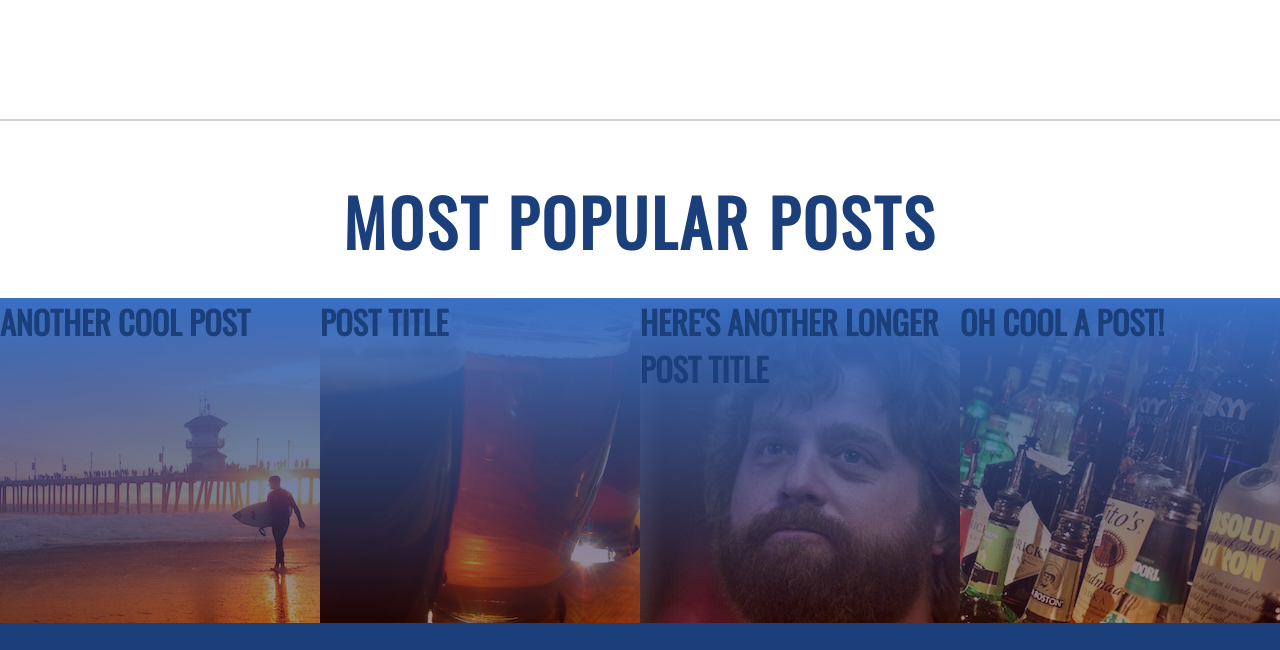
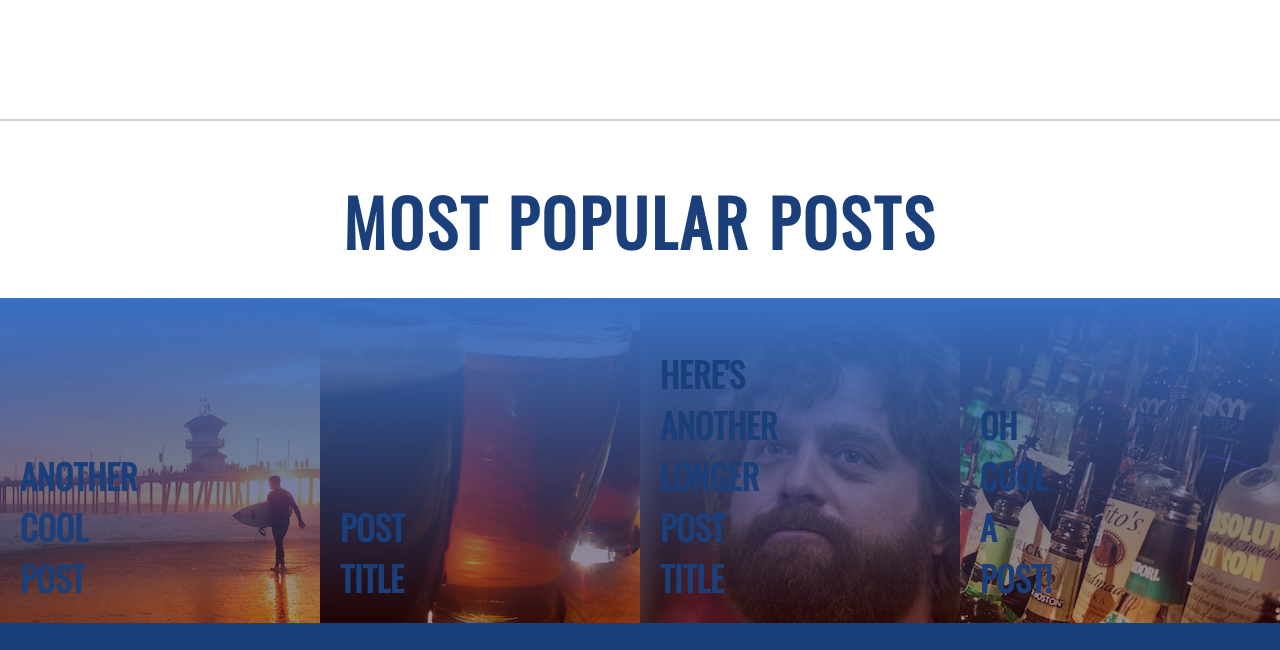
Before and after one commit to raveve/ironyardjan7, a plain HTML site: page index.html in a window 1280 px wide. Shown: the part 1702-2352 px from the top of the page. Drawn offline with nearby package versions, Linux system fonts and the light colour scheme.

Commit message:
Commit of changes to popular posts, not complete yet.

```diff
--- a/css/main.css
+++ b/css/main.css
@@ -218,14 +218,6 @@ aside a, li {
 SECTION
 ********************************/
 
-.popular_posts {
-  font-size: 0;
-}
-
-.surfer {
-  font-size: 16px;
-}
-
 section {
   border-top: 2px solid #CFCFD1;
   margin-top: 100px;
@@ -238,18 +230,24 @@ section h2 {
   margin-bottom: 30px;
 }
 
-.popular_posts a {
+.popular_posts a, .popular_posts div {
   font-family: 'Oswald', sans-serif;
-  font-size: 32px;
+  font-size: 34px;
   color: #1A3F7A;
   text-decoration: none;
   font-weight: bold;
-  display:inline;
-  height:325px;
-  width:25%;
-  float:left;
-  display:inline;
-  position:relative;
+  display: inline;
+  height: 325px;
+  width: 25%;
+  float: left;
+  position: relative;
+}
+
+.popular_posts p {
+  position: absolute;
+  bottom: 20px;
+  left: 20px;
+  margin: 0;
 }
 
 .surfer {
@@ -262,7 +260,7 @@ section h2 {
 }
 
 .surfer:hover {
-
+  background-image: url("../images/surfer.jpg")
 }
 
 .flight {
@@ -275,7 +273,7 @@ section h2 {
 }
 
 .flight:hover {
-
+  background-image: url("../images/flight.jpg")
 }
 
 .zach {
@@ -288,7 +286,7 @@ section h2 {
 }
 
 .zach:hover {
-
+  background-image: url("../images/zach.jpg")
 }
 
 .liquor {
@@ -301,7 +299,7 @@ section h2 {
 }
 
 .liquor:hover {
-
+  background-image: url("../images/liquor.jpg")
 }
 
 /*******************************
--- a/index.html
+++ b/index.html
@@ -91,26 +91,6 @@
     </div>
 
   </aside>
-<!--
-<section class="popular-posts">
-  <h2>Most popular posts</h2>
-<div class="popular-posts-wrapper">
-  <li class="image-link honnold">
-    <a href="#"><h3>another cool post</h3></a>
-  </li>
-  <li class="image-link rope">
-    <a href="#"><h3>post title</h3></a>
-  </li>
-  <li class="image-link ravelle">
-    <a href="#"><h3>here's another longer post title</h3></a>
-  </li>
-  <li class="image-link beeners">
-    <a href="#"><h3>oh cool, a post!</h3></a>
-  </li>
-</section>
--->
-
-
 
   <section>
 
@@ -118,10 +98,10 @@
 
     <div class="popular_posts">
 
-        <a href="#" class="surfer">ANOTHER COOL POST</a>
-        <a href="#" class="flight">POST TITLE</a>
-        <a href="#" class="zach">HERE'S ANOTHER LONGER POST TITLE</a>
-        <a href="#" class="liquor">OH COOL A POST!</a>
+        <div class="surfer"><a href="#" class="image_text"><p>ANOTHER COOL POST</p></a></div>
+        <div class="flight"><a href="#" class="image_text"><p>POST TITLE</p></a></div>
+        <div class="zach"><a href="#" class="image_text"><p>HERE'S ANOTHER LONGER POST TITLE</p></a></div>
+        <div class="liquor"><a href="#" class="image_text"><p>OH COOL A POST!</p></a></div>
 
     </div>
 
```
